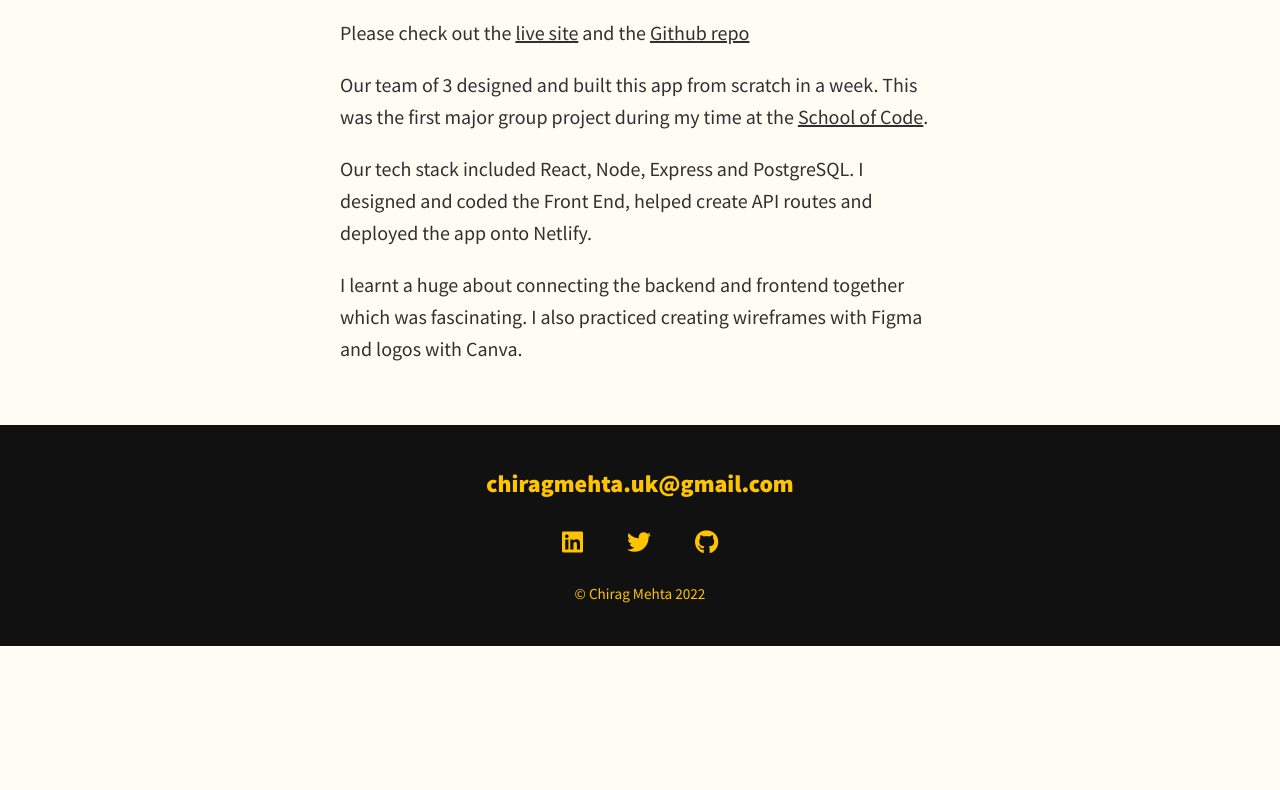
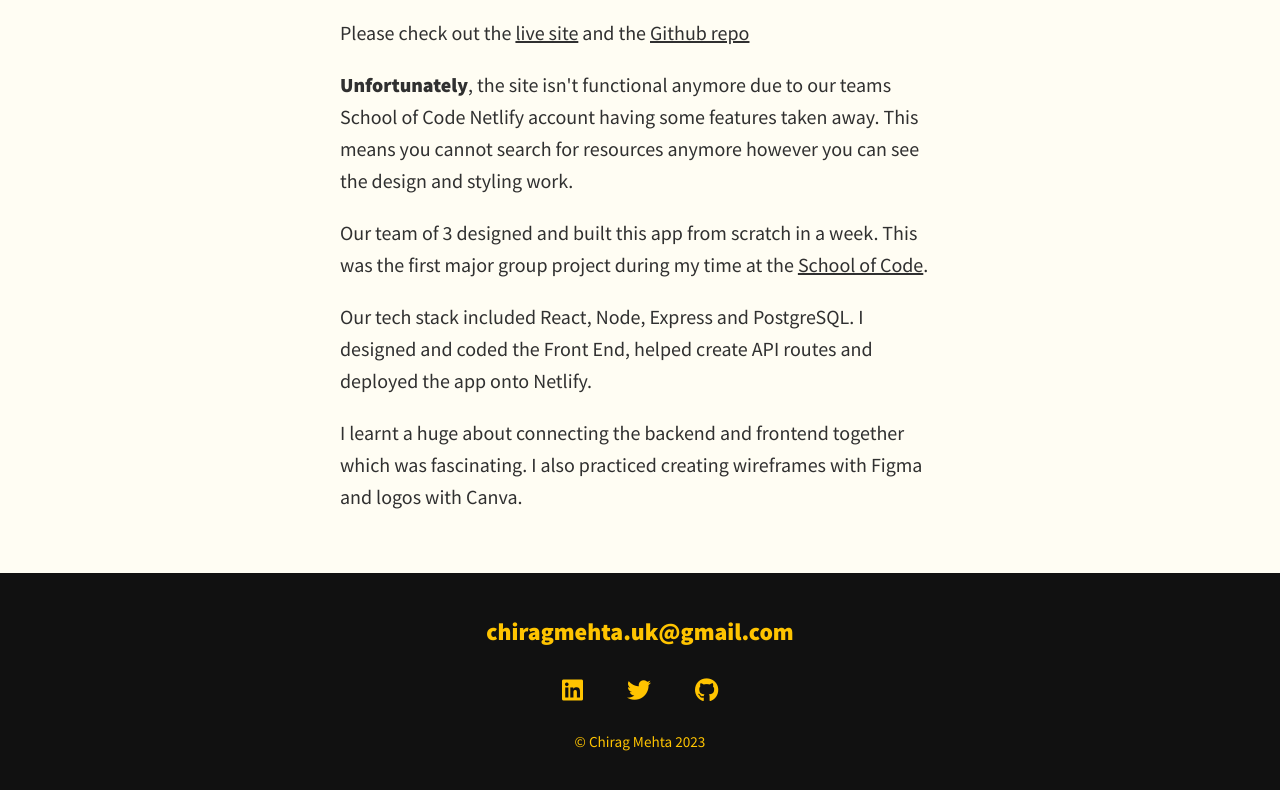
Before and after one commit to chirazzzz/chirazzzz.github.io, a plain HTML site: page resource-api.html in a window 1280 px wide. Shown: the part 536-1326 px from the top of the page. Before the commit the page ends 1182 px from the top, so only its background shows below. Drawn offline with nearby package versions, Linux system fonts and the light colour scheme.

Commit message:
added inline JS to keep year updated, and explained why SoC projects are no longer functional

```diff
--- a/resource-api.html
+++ b/resource-api.html
@@ -75,17 +75,26 @@
           >Github repo</a
         >
       </p>
-
+      <p>
+        <strong>Unfortunately</strong>, the site isn't functional anymore due to
+        our teams School of Code Netlify account having some features taken
+        away. This means you cannot search for resources anymore however you can
+        see the design and styling work.
+      </p>
       <p>
         Our team of 3 designed and built this app from scratch in a week. This
         was the first major group project during my time at the
         <a href="https://www.schoolofcode.co.uk/">School of Code</a>.
       </p>
       <p>
-        Our tech stack included React, Node, Express and PostgreSQL. I designed and coded the Front End, helped create API routes and deployed the app onto Netlify.
+        Our tech stack included React, Node, Express and PostgreSQL. I designed
+        and coded the Front End, helped create API routes and deployed the app
+        onto Netlify.
       </p>
       <p>
-        I learnt a huge about connecting the backend and frontend together which was fascinating. I also practiced creating wireframes with Figma and logos with Canva.
+        I learnt a huge about connecting the backend and frontend together which
+        was fascinating. I also practiced creating wireframes with Figma and
+        logos with Canva.
       </p>
     </div>
 
@@ -114,7 +123,12 @@
           </a>
         </li>
       </ul>
-      <p class="footer__fineprint">© Chirag Mehta 2022</p>
+      <p class="footer__fineprint">
+        © Chirag Mehta
+        <script>
+          document.write(new Date().getFullYear());
+        </script>
+      </p>
     </footer>
     <script src="js/index.js"></script>
   </body>
```
Also changed, not shown: beer-api.html (+6 -1 lines), fylo-landing-page.html (+12 -3 lines), index.html (+1 -1 lines), job-tracker.html (+12 -1 lines), marketing-site.html (+17 -4 lines), react-speed-typing.html (+1 -1 lines).
